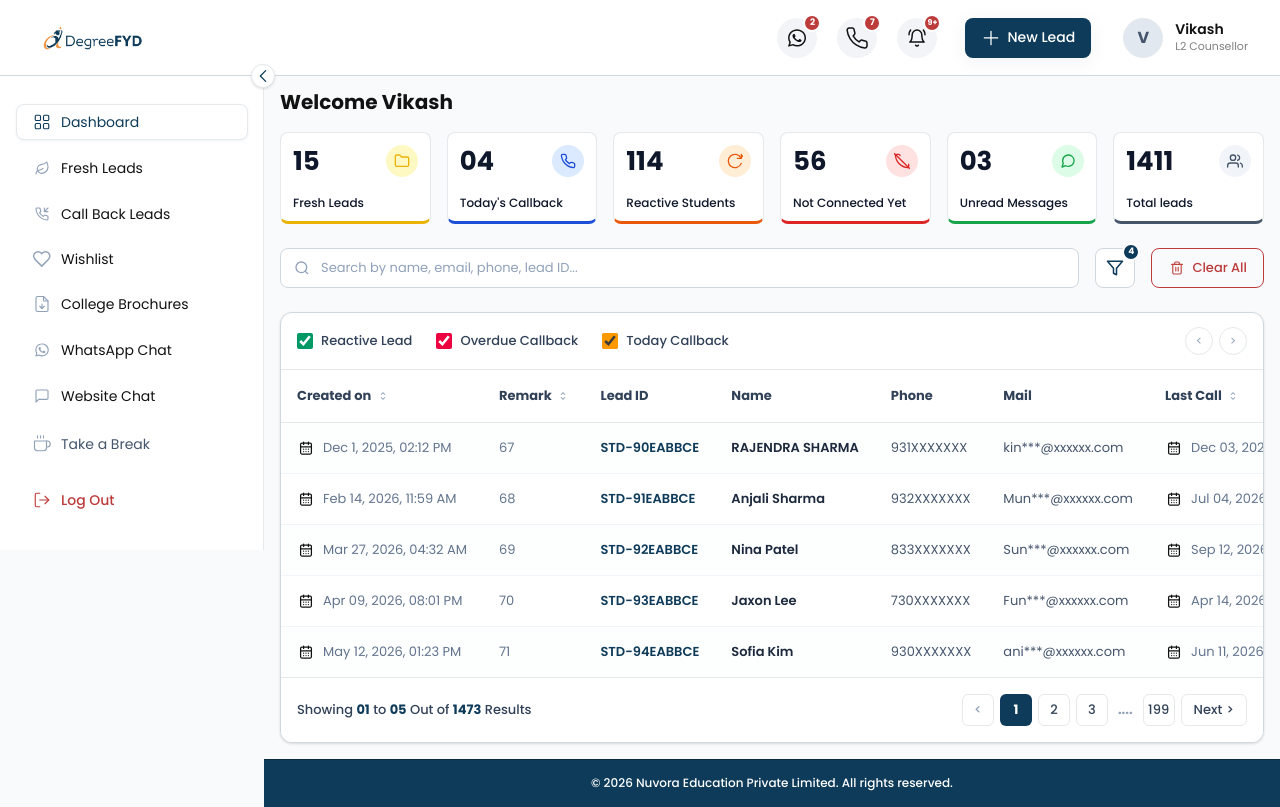
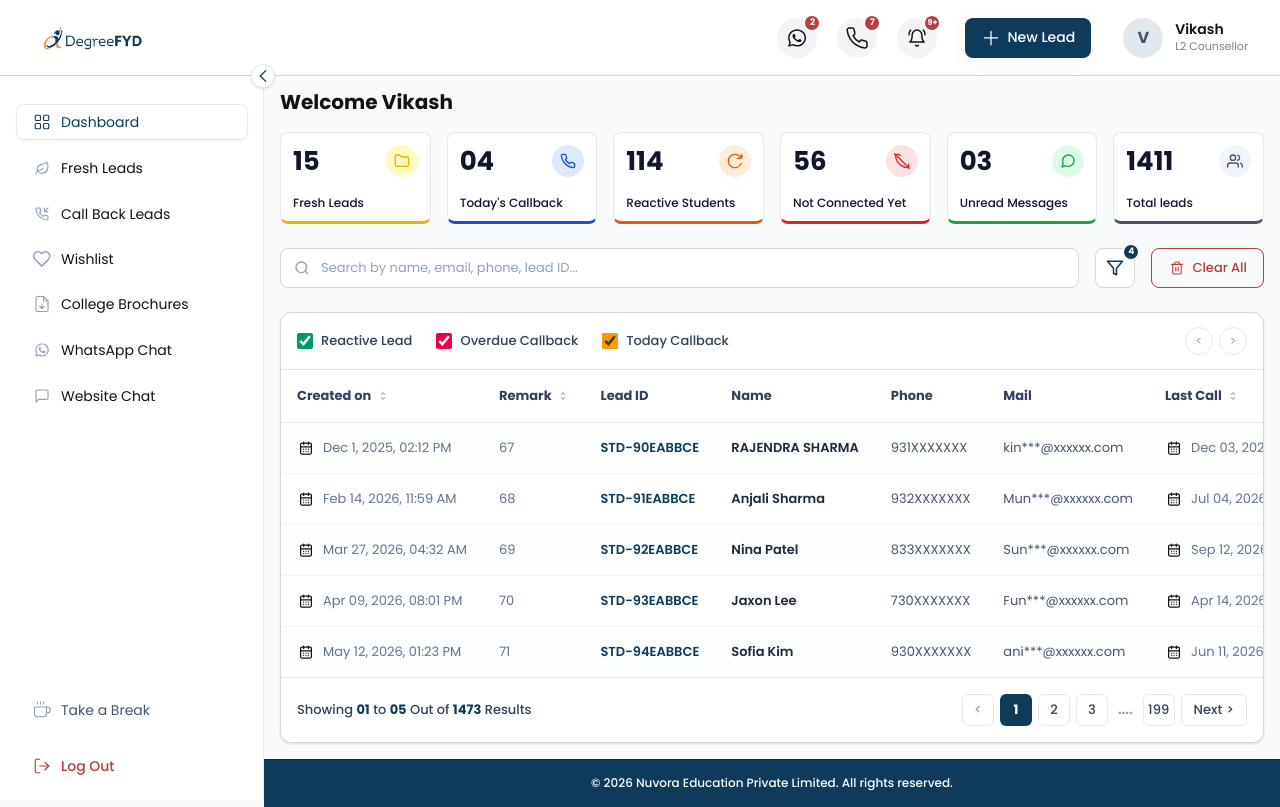
Before and after one commit to TechDegreefyd/lms_dyf, a Next.js app in the folder client/: page /dashboard in a window 1280 px wide. Built offline with nearby package versions, Linux system fonts and the light colour scheme.

Commit message:
style: Set explicit sidebar height h-[calc(100vh-76px)] and remove duplicate bottom padding

```diff
--- a/client/src/components/layout/Sidebar.jsx
+++ b/client/src/components/layout/Sidebar.jsx
@@ -85,7 +85,7 @@ export default function Sidebar({ collapsed, onToggle }) {
   const pathname = usePathname();
 
   return (
-    <aside className={`h-full bg-white flex flex-col justify-between items-start border-r border-[#E5E9EC] py-[16px] px-0 font-poppins shrink-0 relative transition-all duration-300 ${
+    <aside className={`h-[calc(100vh-76px)] bg-white flex flex-col justify-between items-start border-r border-[#E5E9EC] py-[16px] px-0 font-poppins shrink-0 relative transition-all duration-300 ${
       collapsed ? "w-0 border-r-0" : "w-[264px]"
     }`}>
 
@@ -128,7 +128,7 @@ export default function Sidebar({ collapsed, onToggle }) {
         </div>
 
         {/* Bottom Section - Contains Take a Break + Log Out */}
-        <div className="w-full flex flex-col items-start px-[16px] pb-[16px] gap-[20px] self-stretch mt-auto">
+        <div className="w-full flex flex-col items-start px-[16px] pb-0 gap-[20px] self-stretch mt-auto">
           {/* Take a break */}
           <button className="group py-[8px] px-[16px] flex items-center gap-[10px] rounded-[8px] w-full transition-all duration-200 border border-transparent text-slate-600 hover:bg-slate-50 hover:text-slate-900 text-left cursor-pointer text-[14px] font-normal font-poppins">
             <span className="text-slate-400 group-hover:text-slate-600">
```
